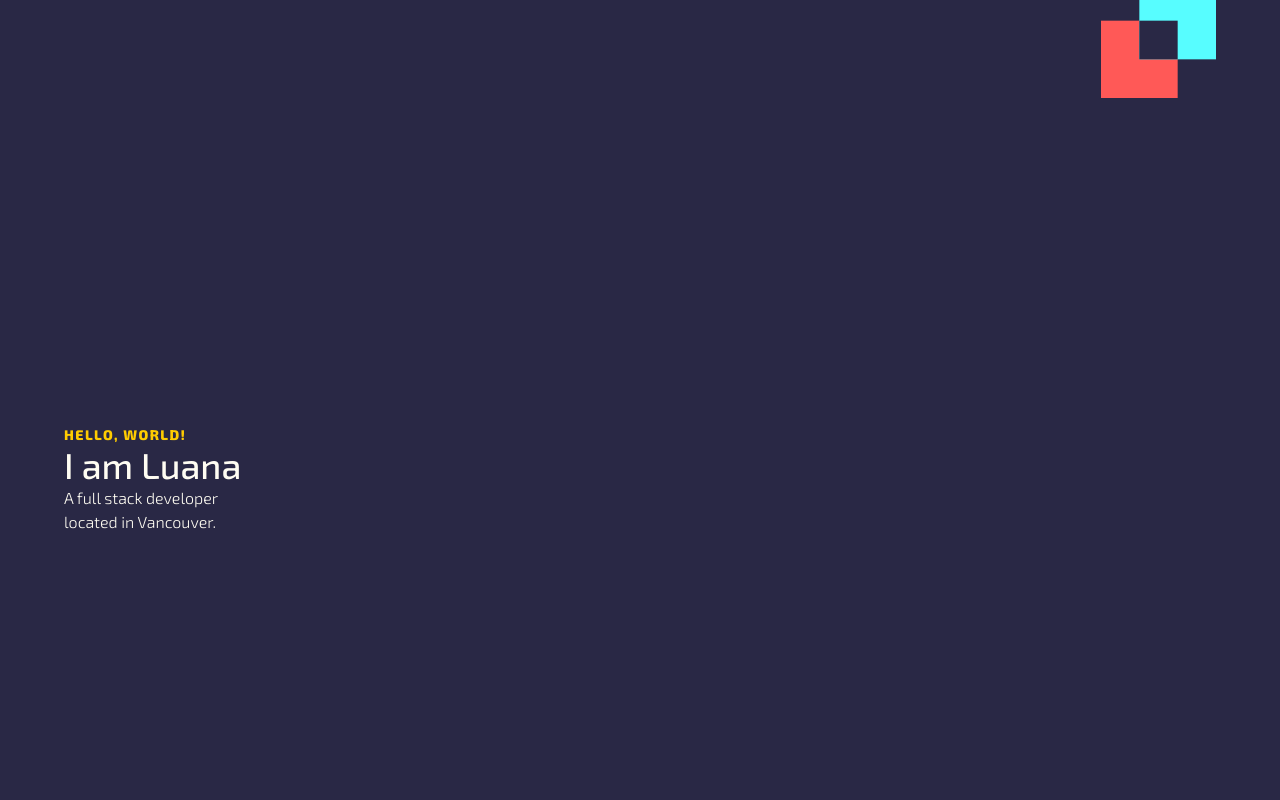
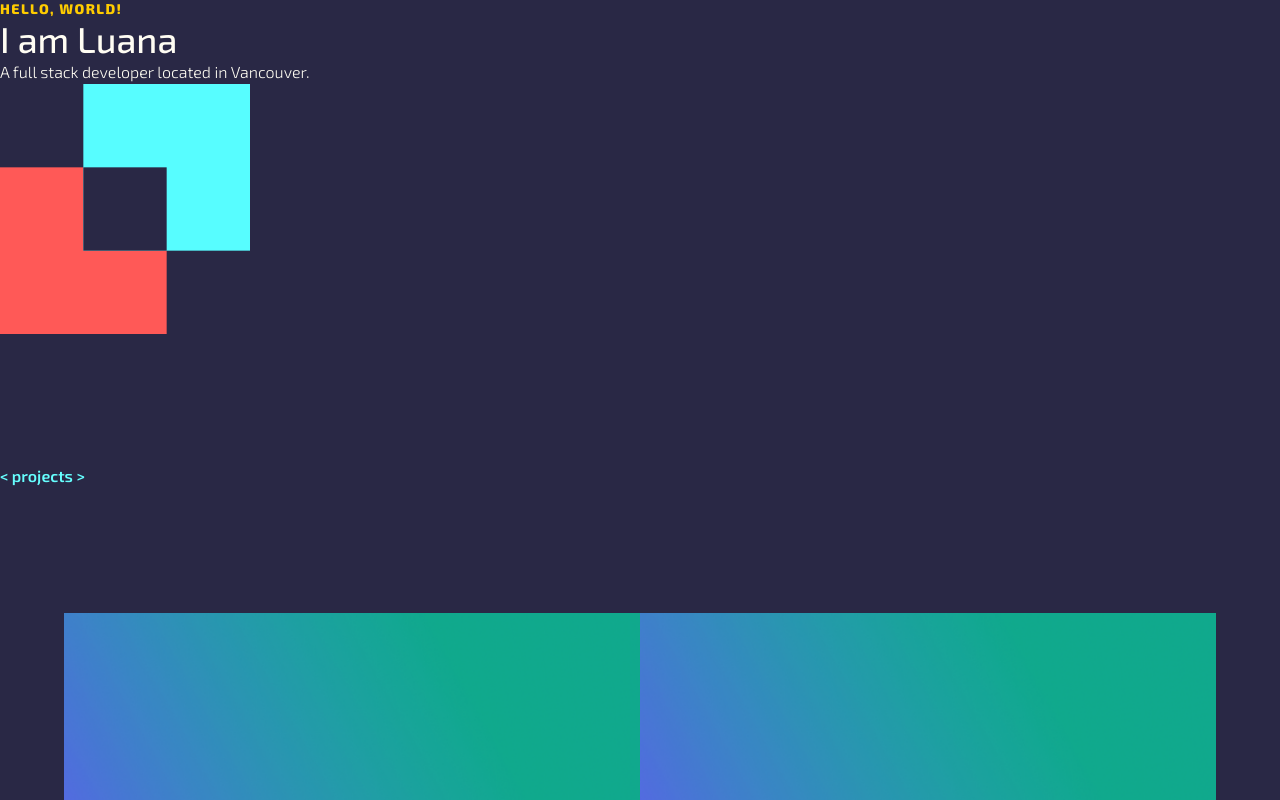
Before and after one commit to luanateixeira148/portfolio, a React (Create React App) app: page / in a window 1280 px wide. Shown: the top 800 px of the page. Built offline with nearby package versions, Linux system fonts and the light colour scheme.

Commit message:
change layout on main component

```diff
--- a/src/App.scss
+++ b/src/App.scss
@@ -2,7 +2,7 @@
 @import "./sassStyles/variables";
 @import "./sassStyles/typography";
 
-html {
+* {
  box-sizing: border-box;
 }
 
--- a/src/components/Home.js
+++ b/src/components/Home.js
@@ -6,16 +6,14 @@
 
   return (
     <div className="home">
-      <Header />
       <main>
         <div className="intro">
           <h4 className="yellow">HELLO, WORLD!</h4>
           <h1 className="off-white">I am Luana</h1>
-          <p className="off-white">A full stack developer <br />
-              located in Vancouver.</p>
+          <p className="off-white">A full stack developer located in Vancouver.</p>
         </div>
         <div className="illustration">
-          <div></div>
+          <img src={logo} className="logo"/>
         </div>
       </main>
     </div>
--- a/src/components/home.scss
+++ b/src/components/home.scss
@@ -1,24 +1,36 @@
 @import "../sassStyles/variables";
 @import "../sassStyles/mixins";
+
+@media (max-width: $mobile-width) {
 
   .home {
     background-color: $dark-purple;
     height: 100vh;
+    min-width: 300px;
 
     main {
-
-    height: 90%;
-    margin: 0 5%;
+      height: 100vh;
+      width: 100vw;
+      padding: 10%;
+      @include flexCenter(column);
 
       .intro {
-      margin: 30% 0;
+        width: 100%;
+        margin: 0 0 20% 0;
       }
 
       .illustration {
-      width: 300px;
-      height: 400px;
-      background-color: indianred;
+
+        display: flex;
+        justify-content: flex-end;
+        width: 100%;
+        margin: 10% 0;
+
+        .logo {
+          width: 60%;
         }
 
       }
     }
+  }
+}
--- a/src/sassStyles/_variables.scss
+++ b/src/sassStyles/_variables.scss
@@ -10,3 +10,12 @@
 $off-black: #292845;
 $light-coral: #FFF7F7;
 $off-white: #FFFDF3;
+
+
+/*
+ * Break-points
+ */
+
+ $mobile-width: 767px;
+ $tablet-width: 768px;
+ $desktop-width: 1024px;
```
Also changed, not shown: 1 other file (tests, documents, lock files or other folders). Lines whose indentation alone changed are shown as unchanged.
